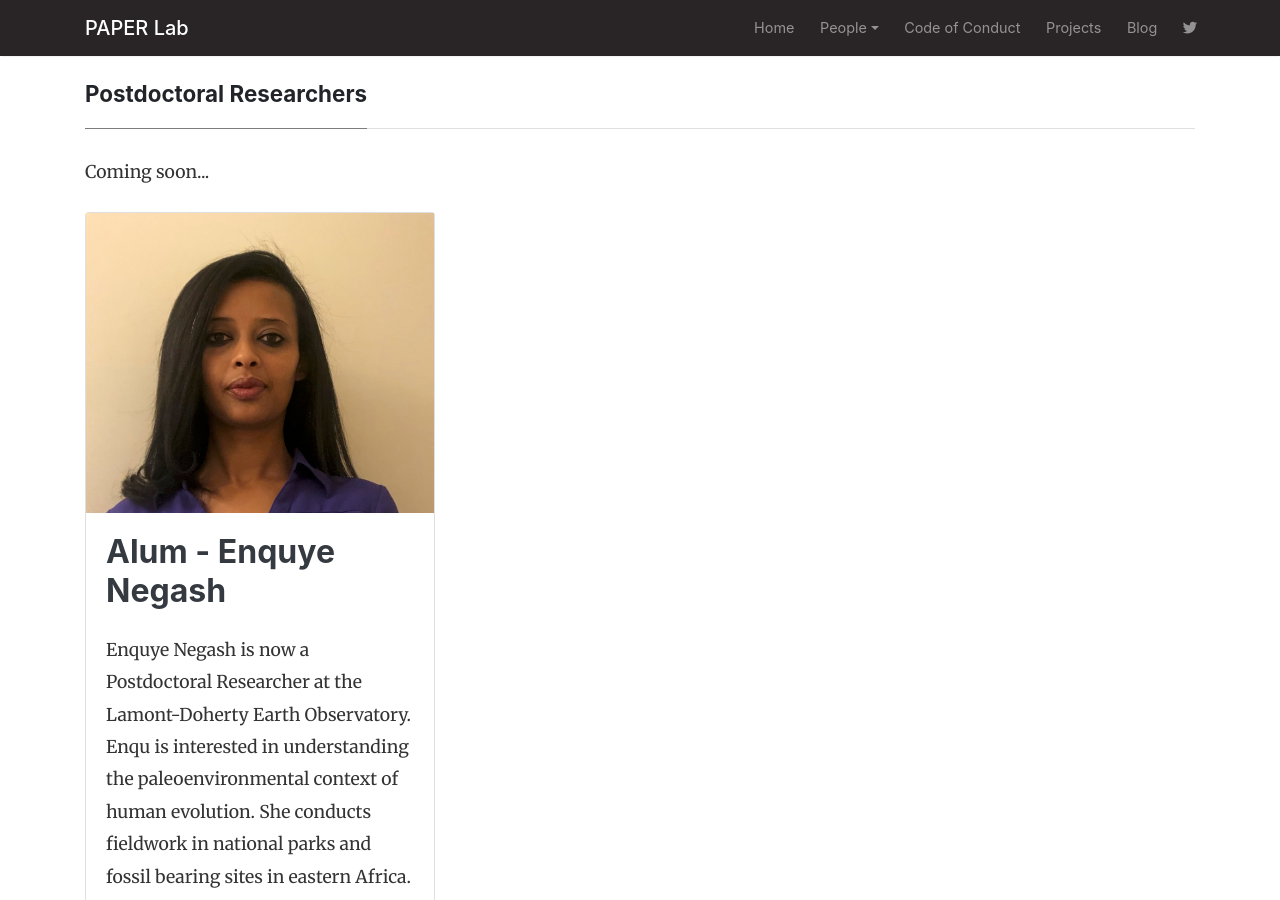
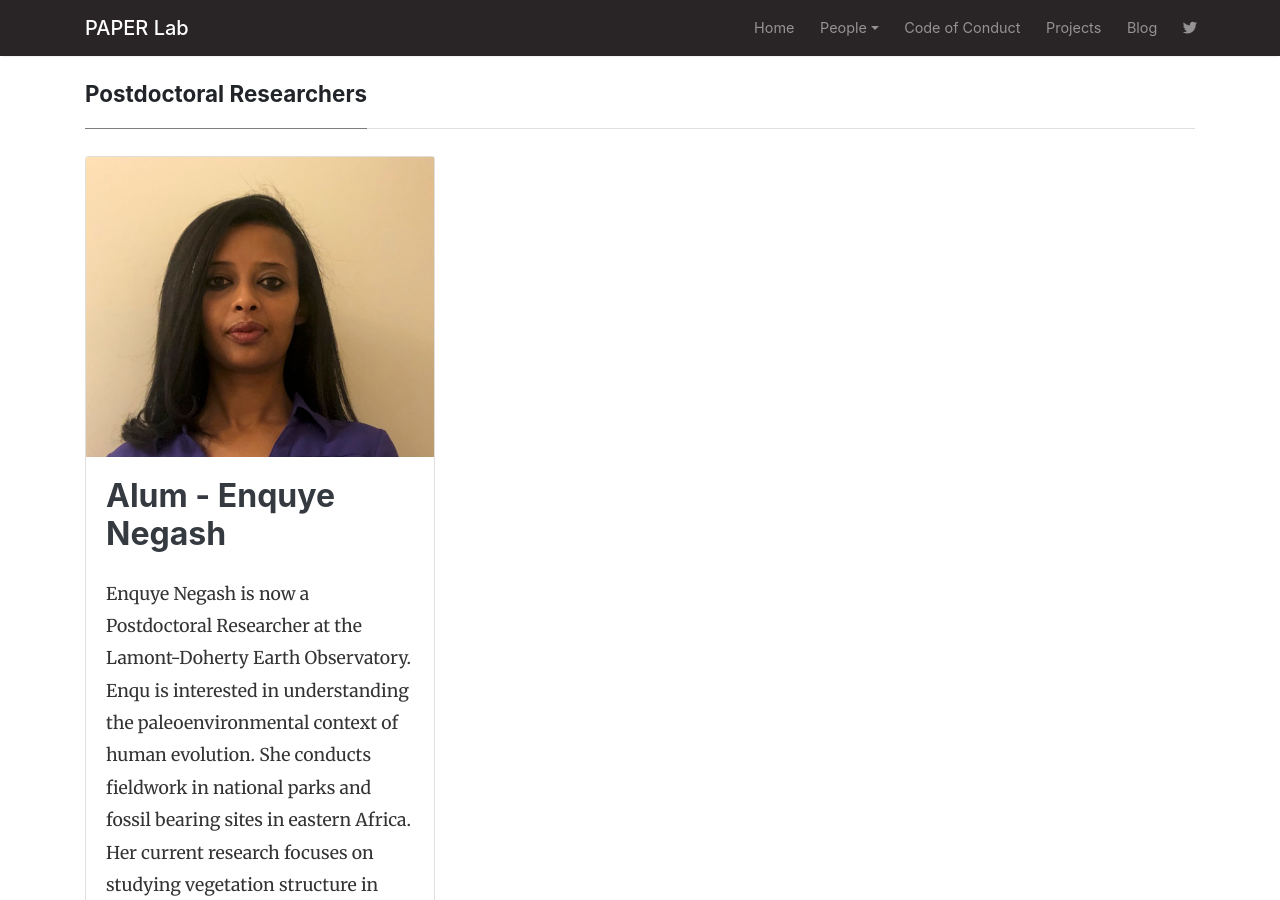
Before and after one commit to wabarr/PAPER, a Jekyll site: the page built from post-docs.md, in a window 1280 px wide and 900 px high. Built offline with Jekyll 4.4.1, drawn with Linux system fonts in a browser that asks for light colours; nearby versions of some CDN libraries; comment, search, counter and statistics services are not loaded.

Commit message:
Update people_list.html

```diff
--- a/_includes/people_list.html
+++ b/_includes/people_list.html
@@ -39,9 +39,3 @@
 </div>
 </div>
 {% endfor %}
-
-{% if people.size == 0 %}
-<div class="col-12">
-   <p>Coming soon...</p>
-</div>
-{% endif%}
```
